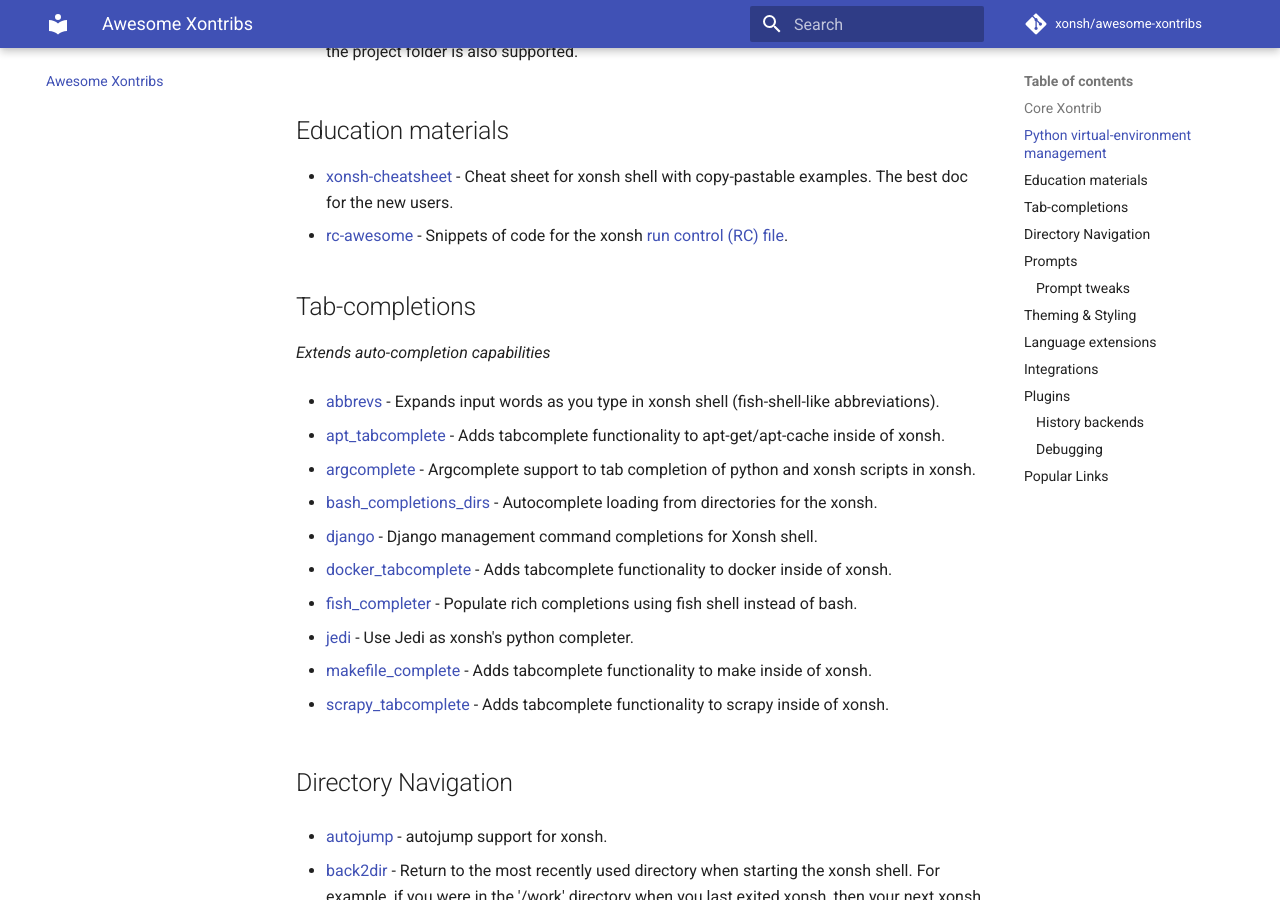
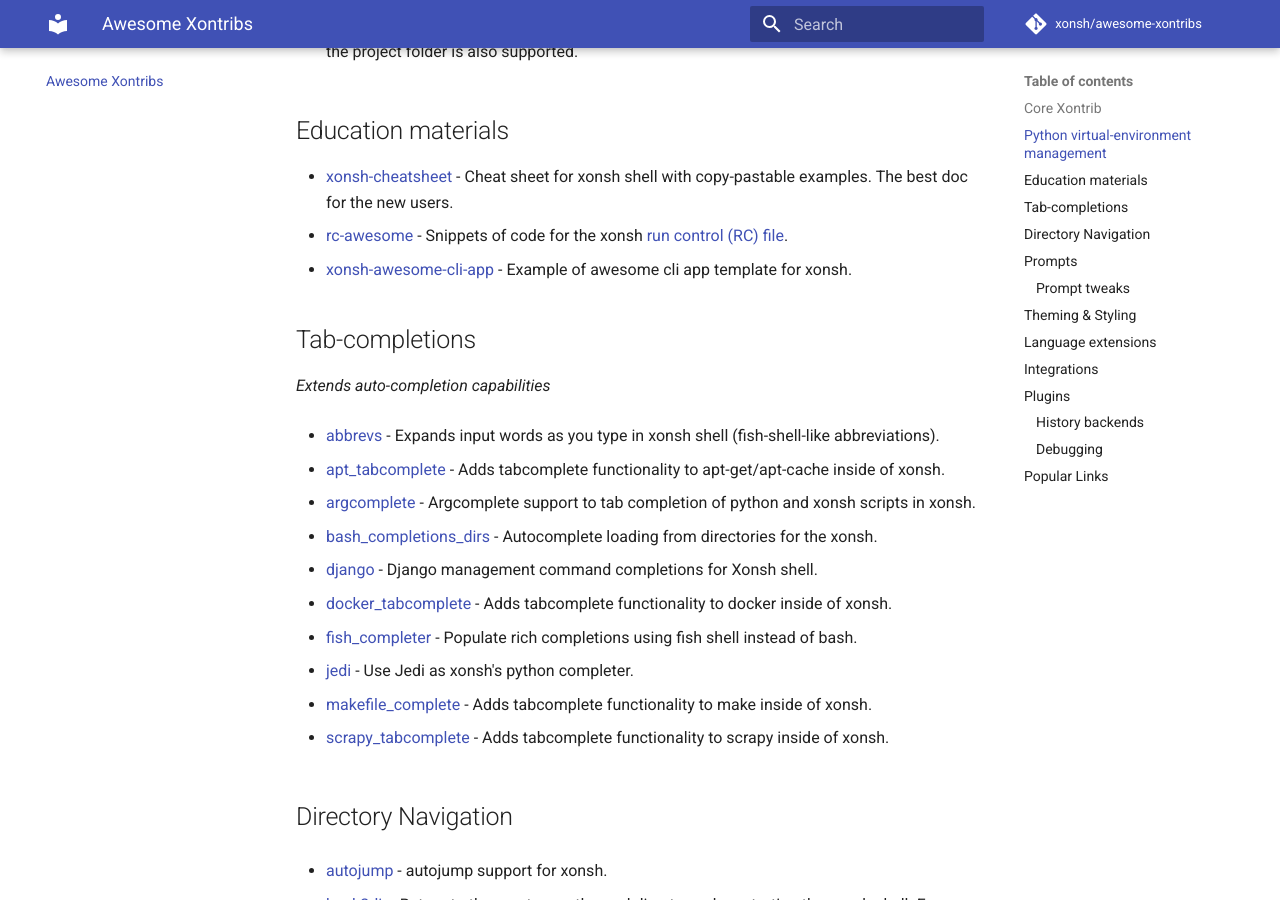
Before and after one commit to xonsh/awesome-xontribs, an MkDocs documentation site: the page built from docs/README.md, in a window 1280 px wide and 900 px high, scrolled down 1186 px. Built offline with MkDocs 1.6.1 and Material for MkDocs 9.7.7, drawn with Linux system fonts in a browser that asks for light colours; comment, search, counter and statistics services are not loaded.

Commit message:
Added xonsh-awesome-cli-app (#28)

```diff
--- a/docs/README.md
+++ b/docs/README.md
@@ -42,6 +42,7 @@
 
 - [xonsh-cheatsheet](https://github.com/anki-code/xonsh-cheatsheet/) - Cheat sheet for xonsh shell with copy-pastable examples. The best doc for the new users.
 - [rc-awesome](https://github.com/anki-code/xontrib-rc-awesome/) - Snippets of code for the xonsh [run control (RC) file](https://xon.sh/xonshrc.html#run-control-file).
+- [xonsh-awesome-cli-app](https://github.com/anki-code/xonsh-awesome-cli-app) - Example of awesome cli app template for xonsh.
 
 ## Tab-completions
 
```
